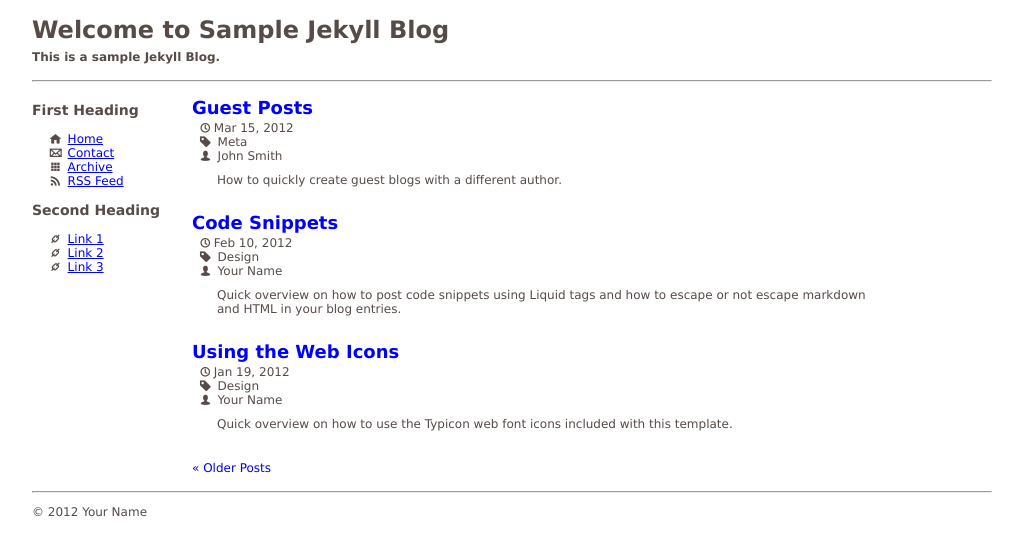
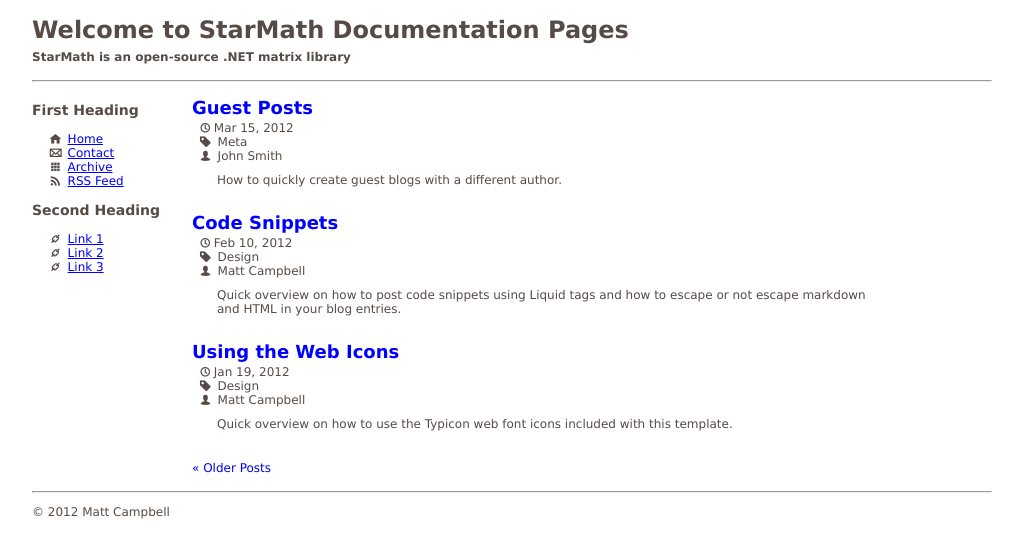
Before and after one commit to DesignEngrLab/StarMath, a Jekyll site: the page built from index.html, in a window 1280 px wide. Shown: the top 558 px of the page, without its empty margins (26-1049 px from the left). Built offline with Jekyll 4.4.1, drawn with Linux system fonts in a browser that asks for light colours; Markdown is read by kramdown in place of the engine named in the settings; the list of posts is cut into pages by our own code.

Commit message:
modified config file

```diff
--- a/_config.yml
+++ b/_config.yml
@@ -1,14 +1,14 @@
 # Name of your blog (this will show up at the top of your page and in the RSS feed)
-name: Sample Jekyll Blog
+name: StarMath Documentation Pages
 
 # Short description (goes below the title; it will also be used in the RSS feed)
-description: This is a sample Jekyll Blog.
+description: StarMath is an open-source .NET matrix library
 
 # Your name, as you want it to appear underneath each post and in the footer
-author: Your Name
+author: Matt Campbell
 
 # Your email if you want it to be linked on the contact page
-author_email: you@example.com
+author_email: matt.campbell@oregonstate.edu
 
 # The directory for category index pages. Change it to something else if
 # for example you want links like /categories/category1 instead of /category1
@@ -21,7 +21,7 @@
 baseurl:
 
 # The URL of your actual domain. This will be used to make absolute links in the RSS feed.
-url: http://yourdomain.com/
+url: http://designengrlab.github.io/StarMath/
 
 #### Under the Hood Stuff #####
 
```
